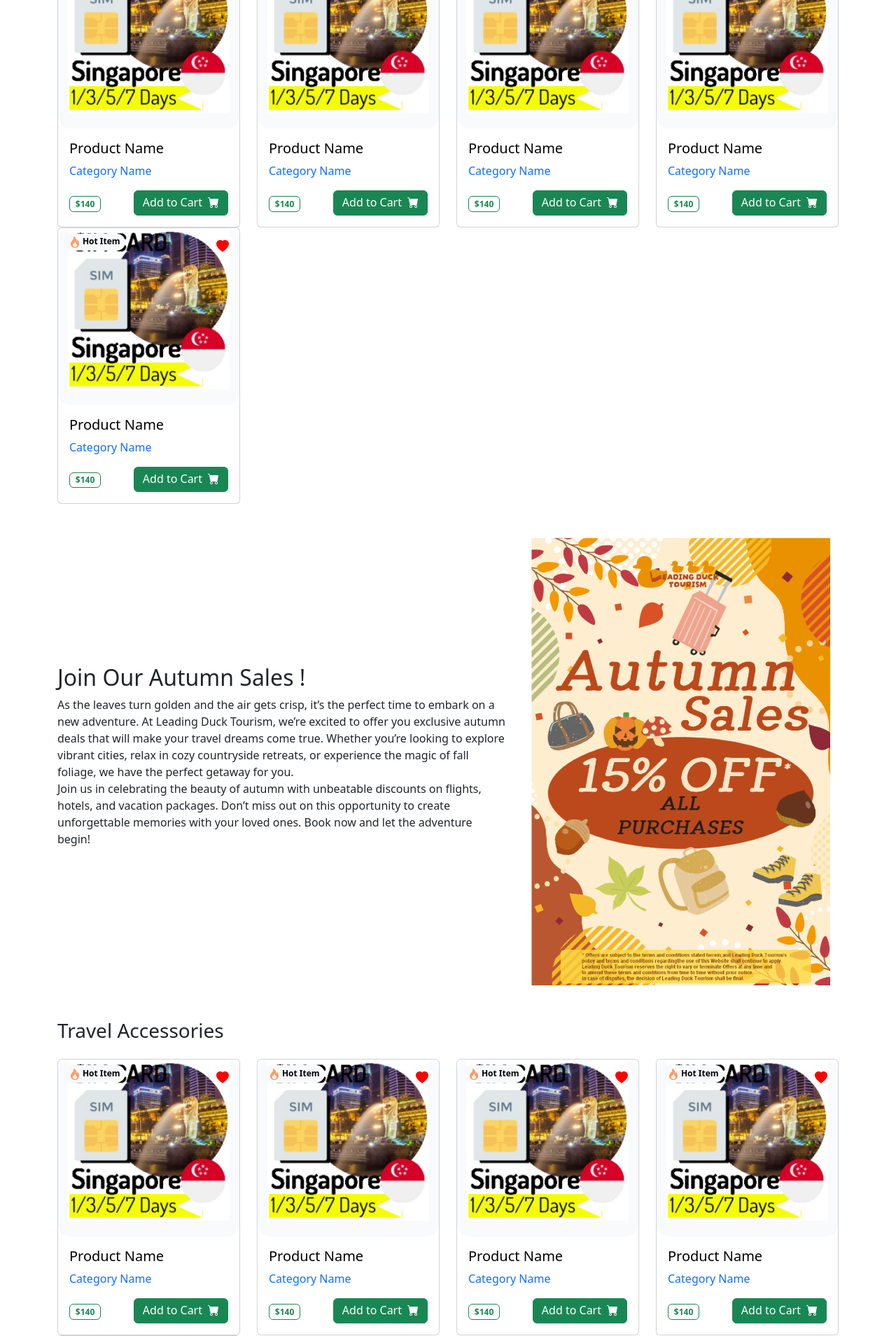
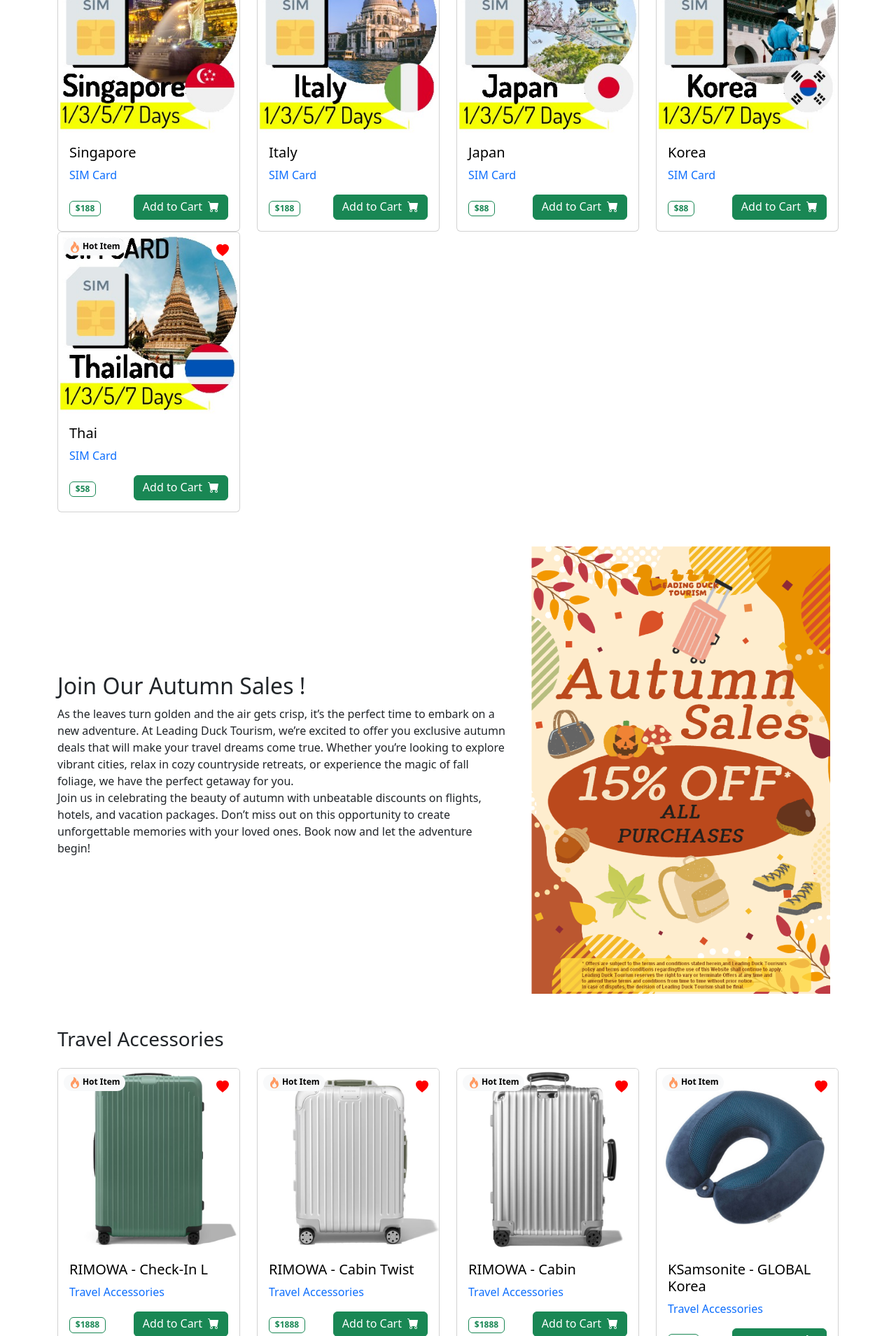
Before and after one commit to LilyChing/E-commerce-group-project, a PHP site: page / in a window 1280 px wide. Shown: the part 3115-5024 px from the top of the page at 70% size. Run offline with PHP 8.4, Linux system fonts and the light colour scheme.

Commit message:
Update index

```diff
--- a/Client/index.php
+++ b/Client/index.php
@@ -50,7 +50,7 @@
     ';
   }
 
-  function productCard($product_id, $imgSrc, $title, $category, $u_price){
+  function productCard($product_id, $imgSrc, $title, $category, $u_price,$url){
     return '
     <div class="col-3">
       <div class="card w-100" style="width: 18rem;">
@@ -79,7 +79,7 @@
             <a href="" class="text-black text-decoration-none">
               <h3 class=" h5 card-title">'.$title.'</h3>
             </a>
-            <a class="h6 text-primary text-decoration-none" href="#">'.$category.'</a>
+            <a class="h6 text-primary text-decoration-none" href="'.$url.'">'.$category.'</a>
             <div class="operate d-flex mt-3 justify-content-between align-items-center">
             <div class="price">
               <span class="badge text-success border border-success">$'.$u_price.'</span>
@@ -242,11 +242,11 @@
     <h2 class="h3 pb-3">SIM Cards</h2>
       <div class="row ">
         <?php
-        echo productCard(1,"SIM_temp.png","Product Name","Category Name","140");
-        echo productCard(2,"SIM_temp.png","Product Name","Category Name","140");
-        echo productCard(3,"SIM_temp.png","Product Name","Category Name","140");
-        echo productCard(4,"SIM_temp.png","Product Name","Category Name","140");
-        echo productCard(5,"SIM_temp.png","Product Name","Category Name","140");
+          echo productCard(1001,"sim sg.jpg","Singapore","SIM Card","188","sim.php");
+          echo productCard(1002,"sim Italy.jpg","Italy","SIM Card","188","sim.php");
+          echo productCard(1003,"sim japan.jpg","Japan","SIM Card","88","sim.php");
+          echo productCard(1004,"sim korea.jpg","Korea","SIM Card","88","sim.php");
+          echo productCard(1005,"sim thai.jpg","Thai","SIM Card","58","sim.php");
         ?>
       </div>
   </div>
@@ -270,14 +270,14 @@
   </div>
 
   <div class="container pt-5">
-    <h2 class="h3 pb-3">Travel Accessories</h2>
+    <h2 class="h3 pb-3" >Travel Accessories</h2>
       <div class="row ">
       <?php
-        echo productCard(6,"SIM_temp.png","Product Name","Category Name","140");
-        echo productCard(7,"SIM_temp.png","Product Name","Category Name","140");
-        echo productCard(8,"SIM_temp.png","Product Name","Category Name","140");
-        echo productCard(9,"SIM_temp.png","Product Name","Category Name","140");
-        echo productCard(10,"SIM_temp.png","Product Name","Category Name","140");
+          echo productCard(1021,"1.jpg","RIMOWA - Check-In L","Travel Accessories","1888","travel-accessories.php");
+          echo productCard(1022,"2.jpg","RIMOWA - Cabin Twist","Travel Accessories","1888","travel-accessories.php");
+          echo productCard(1023,"3.jpg","RIMOWA - Cabin","Travel Accessories","1888","travel-accessories.php");
+          echo productCard(1024,"4.jpg","KSamsonite - GLOBAL Korea","Travel Accessories","388","travel-accessories.php");
+          echo productCard(1025,"5.jpg","Samsonite - ZIRA","Travel Accessories","888","travel-accessories.php");
         ?>
     </div>
   </div>
```
